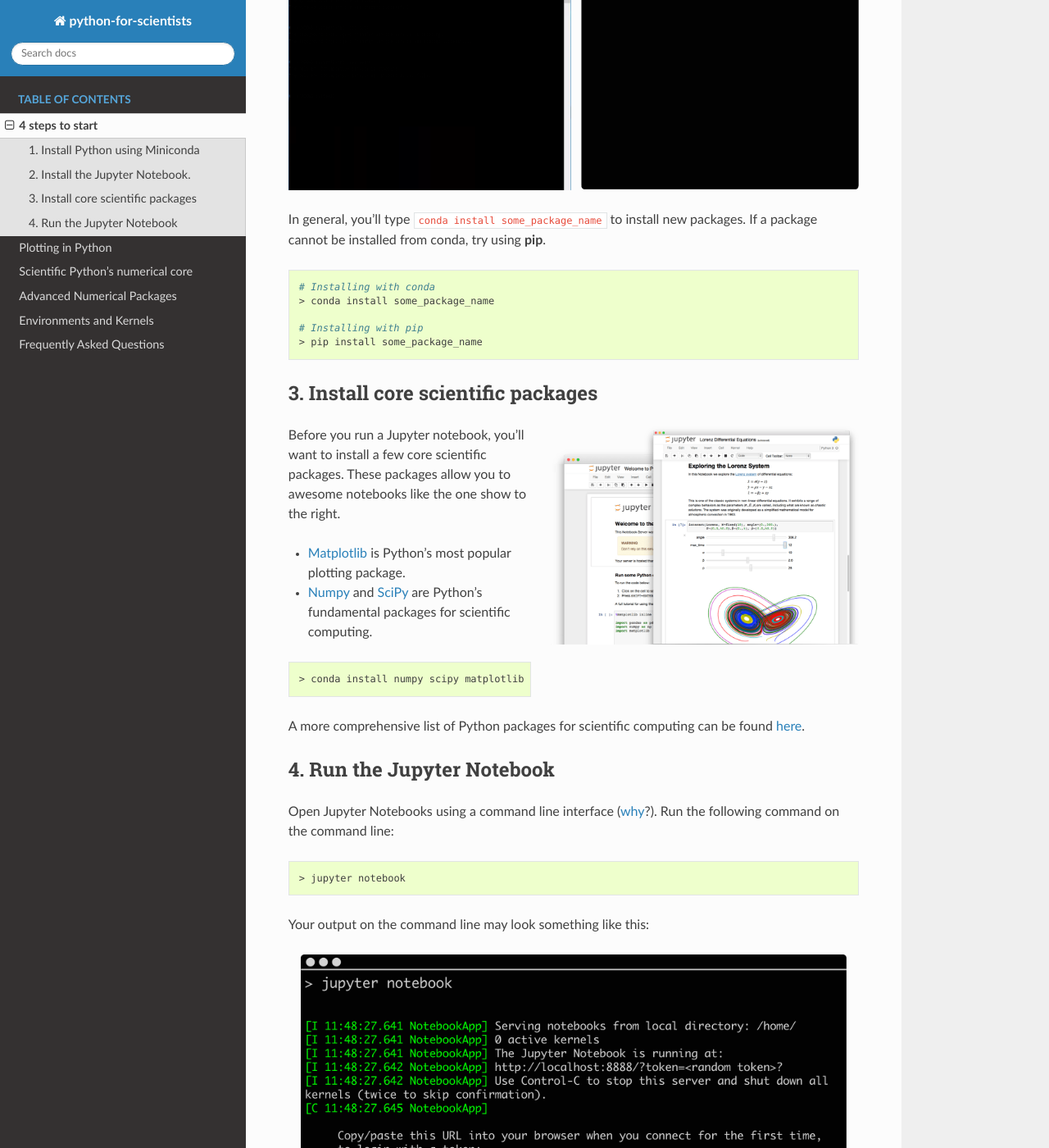
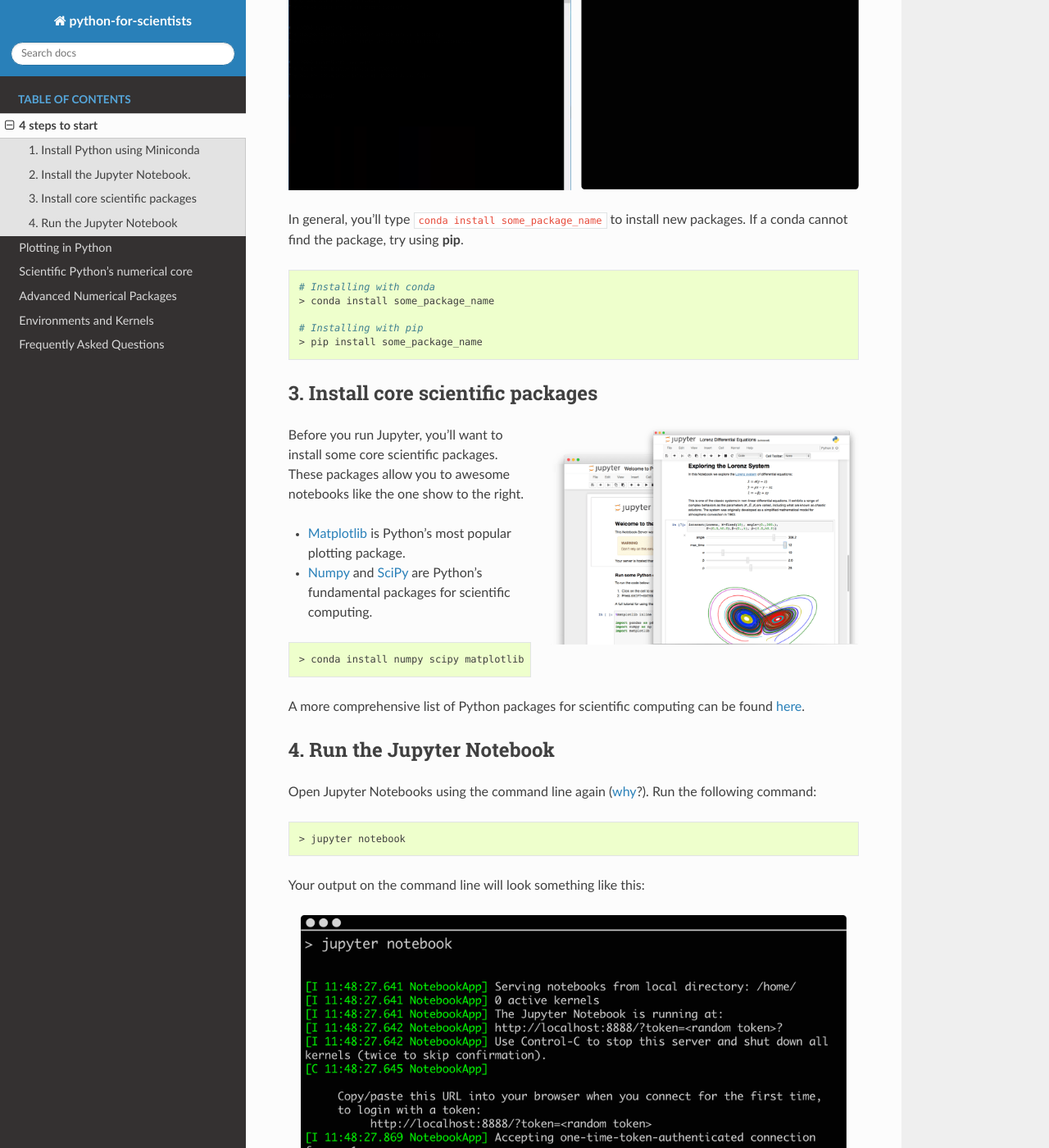
Before and after one commit to Zsailer/python-for-scientists, a Sphinx documentation site: the page built from docs/_pages/install_python.rst, in a window 1280 px wide and 1400 px high, scrolled down 1243 px. Shown: the whole window at 82% size. Built offline with Sphinx 7.4.7 and the Read the Docs theme 2.0.0, drawn with Linux system fonts in a browser that asks for light colours; some of the changed text lies outside the part shown.

Commit message:
a few typo fixes

```diff
--- a/docs/_pages/install_python.rst
+++ b/docs/_pages/install_python.rst
@@ -38,11 +38,11 @@
 2. Install the Jupyter Notebook.
 --------------------------------
 
-To install new Python packages using Conda, you'll want to need use a `command line interface`_.
+To install new Python packages using Conda, you'll need to a `command line`_.
 
-.. _`command line interface`: https://en.wikipedia.org/wiki/Command-line_interface
+.. _`command line`: https://en.wikipedia.org/wiki/Command-line_interface
 
-**On Windows**, use your new **Anaconda prompt** application installed by Miniconda.
+**On Windows**, use the new **Anaconda prompt** application installed by Miniconda.
 
 **On Mac and Linux**, use the **Terminal** application.
 
@@ -50,7 +50,7 @@
 .. image:: ../_imgs/terminal.png
   :scale: 50%
 
-In general, you'll type ``conda install some_package_name`` to install new packages. If a package cannot be installed from conda, try using **pip**.
+In general, you'll type ``conda install some_package_name`` to install new packages. If a conda cannot find the package, try using **pip**.
 
 .. code-block:: bash
 
@@ -71,7 +71,7 @@
   :align: right
 
 
-Before you run a Jupyter notebook, you'll want to install a few core scientific packages. These packages allow you to awesome notebooks like the one show to the right.
+Before you run Jupyter, you'll want to install some core scientific packages. These packages allow you to awesome notebooks like the one show to the right.
 
 - Matplotlib_ is Python's most popular plotting package.
 - Numpy_ and SciPy_ are Python's fundamental packages for scientific computing.
@@ -91,13 +91,13 @@
 
 4. Run the Jupyter Notebook
 ---------------------------
-Open Jupyter Notebooks using a command line interface (:ref:`why <why do I need to to launch Jupyter from a command line>`?). Run the following command on the command line:
+Open Jupyter Notebooks using the command line again (:ref:`why <why do I need to to launch Jupyter from a command line>`?). Run the following command:
 
 .. code-block:: bash
 
   > jupyter notebook
 
-Your output on the command line may look something like this:
+Your output on the command line will look something like this:
 
 
 .. image:: ../_imgs/jupyter-terminal.png
--- a/docs/index.rst
+++ b/docs/index.rst
@@ -7,7 +7,7 @@
 =====================
 
 
-    *"For many scientists, the open-source nature of Python is intimidating. They want to use Python and Jupyter notebooks, but they don't know how to begin. Proprietary software like Matlab and Mathematica is pre-packaged and ready out-of-the-box, but Python seems more complicated. We wanted to provide a quick guide to help scientists get started."*---Zach Sailer
+    *"For many scientists, the open-source nature of Python is intimidating. They want to use Python and Jupyter notebooks, but they don't know how to begin. Proprietary software like Matlab and Mathematica comes pre-packaged and ready out-of-the-box, but Python seems more complicated. We wanted to provide a quick guide to help scientists get started."*---Zach Sailer
 
 
 **This page lists** :ref:`4 steps to starting Python <four steps>` **for scientists**:
```
